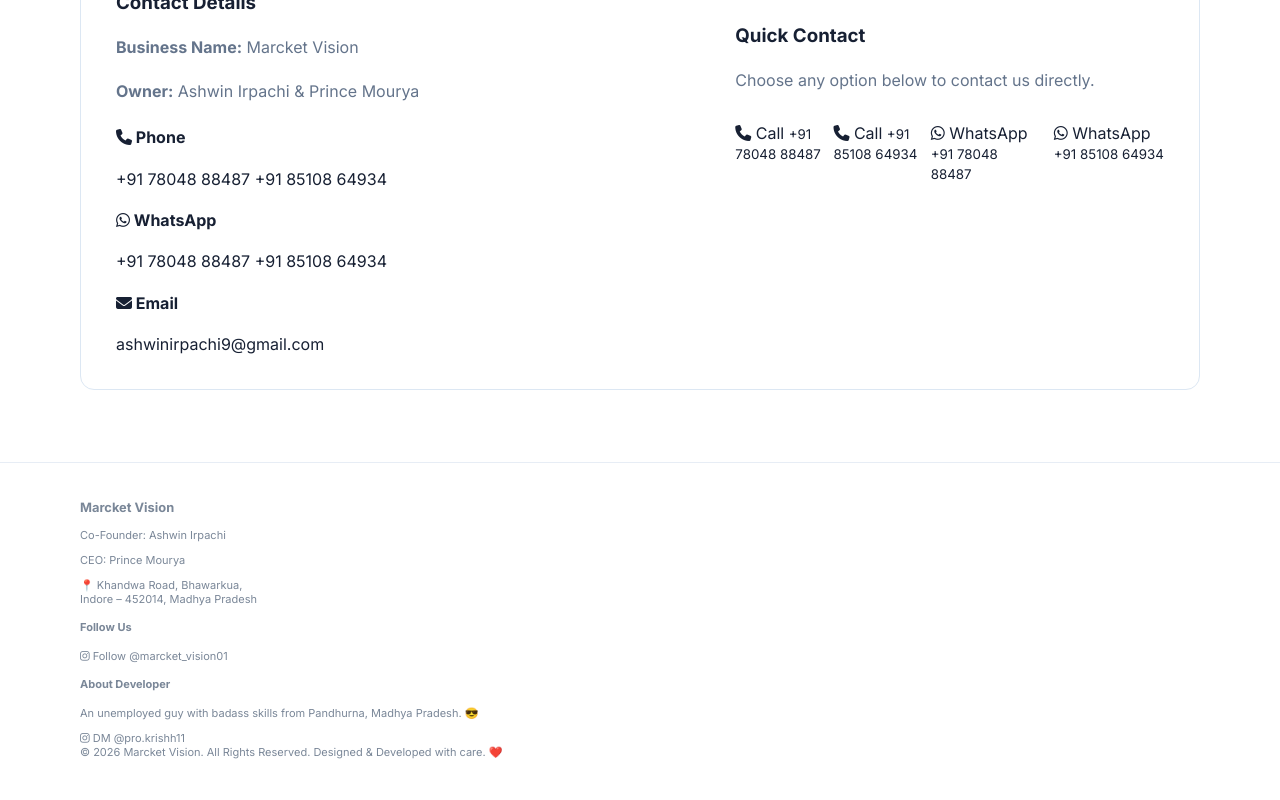
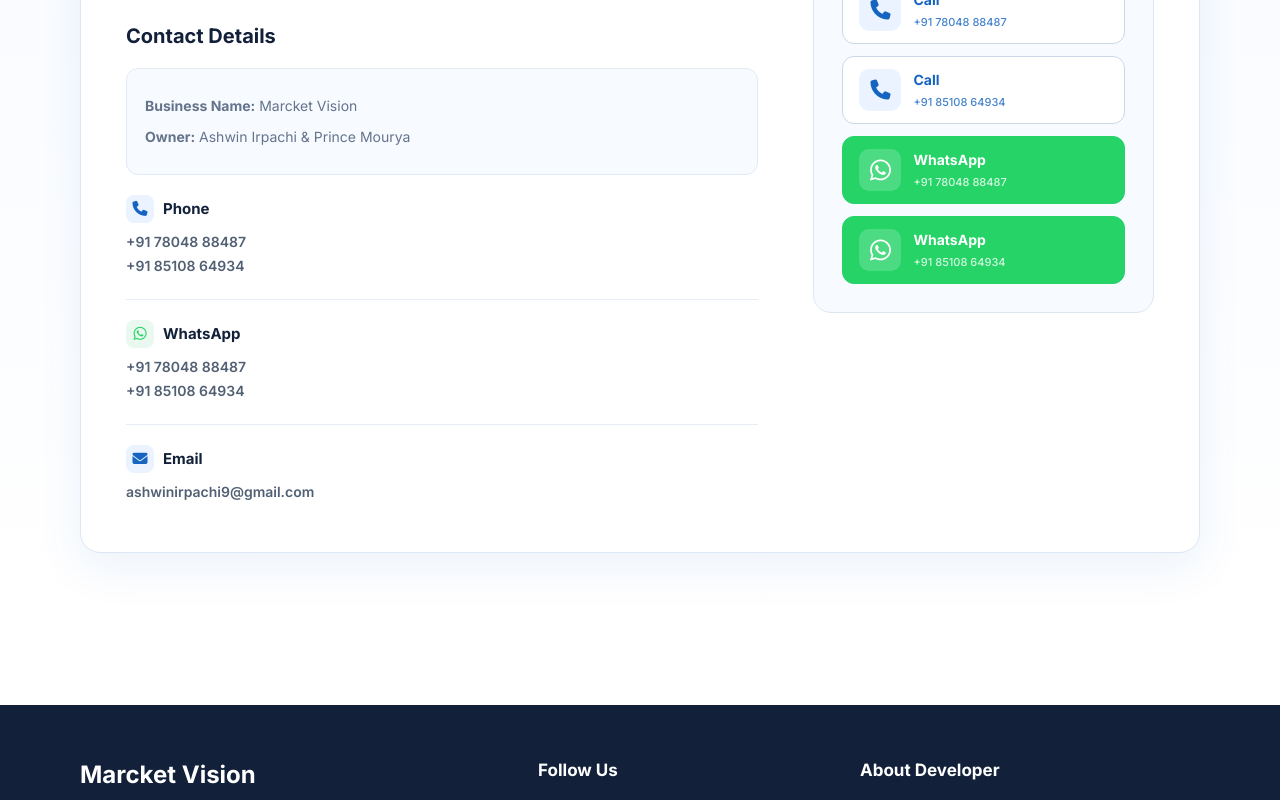
Before and after one commit to dev-kumrekrishna/Market-Vision, a plain HTML site: page index.html in a window 1280 px wide. Shown: the part 1760-2560 px from the top of the page. Drawn offline with Linux system fonts and the light colour scheme; no server answers.

Commit message:
Add files via upload

```diff
--- a/css/style.css
+++ b/css/style.css
@@ -43,8 +43,6 @@
 .btn.secondary { background: #fff; border-color: #cbd9e9; color: #1565c0; }
 .btn.danger { background: #fff; border-color: #f0caca; color: #c62828; }
 .btn.full { width: 100%; }
-.footer { border-top: 1px solid #e7edf5; padding: 24px 0; color: #7a8798; font-size: 11px; }
-.footer-row { display: flex; justify-content: space-between; }
 
 /* Profile Page */
 .profile-wrapper { max-width: 800px; margin: 40px auto; background: #fff; border-radius: 12px; border: 1px solid #dfe7f1; padding: 30px; position: relative;}
@@ -184,7 +182,7 @@
 
 /* Hero Section */
 .hero{background:linear-gradient(135deg,#f7fbff,#edf5ff);padding:90px 0}.hero-grid{display:grid;grid-template-columns:1.25fr .75fr;gap:60px;align-items:center}.eyebrow{font-size:11px;letter-spacing:1.7px;font-weight:800;color:#1565c0}.hero h1,.page-hero h1{font-size:clamp(38px,6vw,68px);line-height:1.05;margin:16px 0;color:#12203a}.hero h1 span{color:#1565c0}.hero p{color:#617087;max-width:620px;line-height:1.8}.hero-actions,.contact-actions{display:flex;gap:12px;margin-top:28px}.hero-card{background:#fff;border:1px solid #dce7f3;border-radius:16px;padding:42px;box-shadow:0 18px 50px rgba(21,101,192,.09)}.hero-icon{width:74px;height:74px;background:#e8f1ff;color:#1565c0;border-radius:15px;display:grid;place-items:center;font-weight:800;font-size:20px}.hero-card h3{margin:25px 0 8px}.hero-card p{font-size:13px}.section{padding:72px 0}.section.light{background:#f7faff}.section-head{display:flex;align-items:end;justify-content:space-between;margin-bottom:28px}.section-head h2,.about-grid h2,.contact-card h2{margin:8px 0;font-size:30px;color:#16233a}.section-head>a{color:#1565c0;font-weight:700;font-size:13px}
-.about-grid{display:grid;grid-template-columns:.8fr 1.2fr;gap:60px;align-items:start}.about-grid p,.contact-card p{color:#64748b;line-height:1.8}.contact-card{border:1px solid #dce7f3;border-radius:14px;padding:35px;display:flex;justify-content:space-between;align-items:center}
+.about-grid{display:grid;grid-template-columns:.8fr 1.2fr;gap:60px;align-items:start}.about-grid p,.contact-card p{color:#64748b;line-height:1.8}
 .page-hero{padding:60px 0;background:#f4f8fd;border-bottom:1px solid #e2eaf3}.page-hero h1{font-size:44px;margin:10px 0}.page-hero p{color:#64748b}
 .toolbar{display:flex;gap:15px;align-items:center;justify-content:space-between;margin-bottom:25px}.toolbar input,.panel-head input{width:300px;border:1px solid #ccd8e6;border-radius:7px;padding:11px 13px;outline:none}.toolbar input:focus,.panel-head input:focus{border-color:#1565c0}.chips{display:flex;gap:7px;flex-wrap:wrap}.chip{border:1px solid #d5e0ec;background:#fff;color:#526074;padding:8px 11px;border-radius:20px;font-size:11px;cursor:pointer}.chip.active{background:#1565c0;border-color:#1565c0;color:#fff}.empty{text-align:center;padding:50px;color:#8090a5}
 
@@ -240,6 +238,204 @@
 @keyframes characterFloat { 0%, 100% { transform: translateY(0); } 50% { transform: translateY(-12px); } }
 @keyframes pulseFloat { 0%, 100% { transform: scale(1) translateY(0); } 50% { transform: scale(1.08) translateY(-12px); } }
 
+/* =====================================
+   FOOTER
+===================================== */
+
+.footer {
+  margin-top: 80px;
+  padding: 55px 0 25px;
+
+  background: #12203a;
+  color: #ffffff;
+}
+
+
+/* MAIN CONTENT */
+
+.footer-content {
+  display: grid;
+
+  grid-template-columns: 1.2fr 0.8fr 1fr;
+
+  gap: 50px;
+
+  padding-bottom: 40px;
+}
+
+
+/* FOOTER SECTIONS */
+
+.footer-section h3,
+.footer-section h4 {
+  margin: 0 0 16px;
+
+  color: #ffffff;
+}
+
+.footer-section h3 {
+  font-size: 24px;
+}
+
+.footer-section h4 {
+  font-size: 17px;
+}
+
+
+/* TEXT */
+
+.footer-section p {
+  margin: 8px 0;
+
+  color: #b9c4d4;
+
+  font-size: 14px;
+
+  line-height: 1.7;
+}
+
+
+/* BUSINESS ROLES */
+
+.footer-role {
+  font-weight: 600;
+
+  color: #d8e2f0 !important;
+}
+
+
+/* LOCATION */
+
+.footer-location {
+  margin-top: 16px !important;
+}
+
+
+/* LINKS */
+
+.footer-instagram,
+.developer-link {
+  display: inline-flex;
+
+  align-items: center;
+
+  gap: 9px;
+
+  padding: 11px 16px;
+
+  margin-top: 5px;
+
+  border-radius: 10px;
+
+  background: rgba(255, 255, 255, 0.08);
+
+  color: #ffffff;
+
+  font-size: 14px;
+
+  font-weight: 600;
+
+  transition: 0.25s ease;
+}
+
+
+/* INSTAGRAM ICON */
+
+.footer-instagram i,
+.developer-link i {
+  font-size: 19px;
+}
+
+
+/* HOVER */
+
+.footer-instagram:hover,
+.developer-link:hover {
+  transform: translateY(-3px);
+
+  background: rgba(255, 255, 255, 0.15);
+
+  color: #ffffff;
+}
+
+
+/* DEVELOPER SECTION */
+
+.developer-section p {
+  max-width: 320px;
+}
+
+
+/* =====================================
+   FOOTER BOTTOM
+===================================== */
+
+.footer-bottom {
+  display: flex;
+
+  justify-content: space-between;
+
+  align-items: center;
+
+  gap: 20px;
+
+  padding-top: 25px;
+
+  border-top: 1px solid rgba(255, 255, 255, 0.12);
+
+  color: #8fa0b8;
+
+  font-size: 13px;
+}
+
+
+/* =====================================
+   RESPONSIVE
+===================================== */
+
+@media (max-width: 850px) {
+
+  .footer-content {
+    grid-template-columns: 1fr 1fr;
+
+    gap: 35px;
+  }
+
+  .developer-section {
+    grid-column: span 2;
+  }
+
+}
+
+
+@media (max-width: 550px) {
+
+  .footer {
+    padding: 40px 0 20px;
+  }
+
+  .footer-content {
+    grid-template-columns: 1fr;
+
+    gap: 30px;
+
+    padding-bottom: 30px;
+  }
+
+  .developer-section {
+    grid-column: auto;
+  }
+
+  .footer-bottom {
+    flex-direction: column;
+
+    align-items: flex-start;
+
+    gap: 8px;
+  }
+
+}
+
 @media(max-width: 900px) {
   .categories-grid { grid-template-columns: repeat(4, 1fr); gap: 10px; }
   .category-card { height: 95px; }
@@ -248,7 +444,6 @@
   .product-grid { grid-template-columns: repeat(2, 1fr); }
   .form-grid { grid-template-columns: 1fr; }
   .hero{padding:60px 0}.hero-grid,.about-grid{grid-template-columns:1fr;gap:30px}
-  .contact-card{flex-direction:column;align-items:flex-start}.toolbar{flex-direction:column;align-items:stretch}.toolbar input{width:100%}
   .hero-character { display: none; }
   .floating-icon { opacity: 0.18; }
 }
@@ -271,8 +466,7 @@
 }
 @media(max-width: 480px) {
   .product-grid { grid-template-columns: 1fr; }
-  .footer-row{flex-direction:column;gap:8px}.hero h1{font-size:42px}
-}
+  }
 
 * { box-sizing: border-box; }
 html { scroll-behavior: smooth; }
@@ -319,8 +513,6 @@
 .btn.secondary { background: #fff; border-color: #cbd9e9; color: #1565c0; }
 .btn.danger { background: #fff; border-color: #f0caca; color: #c62828; }
 .btn.full { width: 100%; }
-.footer { border-top: 1px solid #e7edf5; padding: 24px 0; color: #7a8798; font-size: 11px; }
-.footer-row { display: flex; justify-content: space-between; }
 
 /* Profile Page */
 .profile-wrapper { max-width: 800px; margin: 40px auto; background: #fff; border-radius: 12px; border: 1px solid #dfe7f1; padding: 30px; position: relative;}
@@ -429,7 +621,7 @@
   position: relative; /* Yeh line add karein */
   overflow: hidden;   /* Yeh line add karein */
 }
-.about-grid{display:grid;grid-template-columns:.8fr 1.2fr;gap:60px;align-items:start}.about-grid p,.contact-card p{color:#64748b;line-height:1.8}.contact-card{border:1px solid #dce7f3;border-radius:14px;padding:35px;display:flex;justify-content:space-between;align-items:center}
+.about-grid{display:grid;grid-template-columns:.8fr 1.2fr;gap:60px;align-items:start}.about-grid p{color:#64748b;line-height:1.8}.contact-card{border:1px solid #dce7f3;border-radius:14px;padding:35px;display:flex;justify-content:space-between;align-items:center}
 .page-hero{padding:60px 0;background:#f4f8fd;border-bottom:1px solid #e2eaf3}.page-hero h1{font-size:44px;margin:10px 0}.page-hero p{color:#64748b}
 .toolbar{display:flex;gap:15px;align-items:center;justify-content:space-between;margin-bottom:25px}.toolbar input,.panel-head input{width:300px;border:1px solid #ccd8e6;border-radius:7px;padding:11px 13px;outline:none}.toolbar input:focus,.panel-head input:focus{border-color:#1565c0}.chips{display:flex;gap:7px;flex-wrap:wrap}.chip{border:1px solid #d5e0ec;background:#fff;color:#526074;padding:8px 11px;border-radius:20px;font-size:11px;cursor:pointer}.chip.active{background:#1565c0;border-color:#1565c0;color:#fff}.empty{text-align:center;padding:50px;color:#8090a5}
 
@@ -520,8 +712,7 @@
 }
 @media(max-width: 480px) {
   .product-grid { grid-template-columns: 1fr; }
-  .footer-row{flex-direction:column;gap:8px}.hero h1{font-size:42px}
-}
+ }
 
 /* Dashboard Layout Elements */
 .dashboard {
@@ -781,3 +972,333 @@
   color: #12203a;
   margin-bottom: 15px;
 }
+
+/* =====================================
+   CONTACT SECTION
+===================================== */
+
+#contact {
+  background: linear-gradient(180deg, #f7faff 0%, #ffffff 100%);
+}
+
+.contact-card {
+  display: grid;
+  grid-template-columns: 1.3fr 0.7fr;
+  gap: 55px;
+  align-items: start;
+
+  padding: 45px;
+  border: 1px solid #dce7f3;
+  border-radius: 20px;
+
+  background: #ffffff;
+
+  box-shadow: 0 15px 45px rgba(21, 101, 192, 0.08);
+}
+
+
+/* LEFT SIDE */
+
+.contact-info h2 {
+  margin: 10px 0 12px;
+  font-size: clamp(28px, 4vw, 38px);
+  color: #12203a;
+}
+
+.contact-intro {
+  max-width: 650px;
+  margin-bottom: 30px;
+}
+
+
+/* CONTACT DETAILS BOX */
+
+.contact-details {
+  display: grid;
+  gap: 20px;
+}
+
+.contact-details > h3 {
+  margin: 0;
+  font-size: 20px;
+  color: #12203a;
+}
+
+
+/* BUSINESS DETAILS */
+
+.business-details {
+  padding: 18px;
+  border-radius: 12px;
+
+  background: #f7faff;
+  border: 1px solid #e1ebf5;
+}
+
+.business-details p {
+  margin: 6px 0;
+  font-size: 14px;
+}
+
+
+/* CONTACT GROUP */
+
+.contact-group {
+  padding-bottom: 18px;
+  border-bottom: 1px solid #e7edf5;
+}
+
+.contact-group:last-child {
+  border-bottom: none;
+  padding-bottom: 0;
+}
+
+.contact-group h4 {
+  display: flex;
+  align-items: center;
+  gap: 9px;
+
+  margin: 0 0 10px;
+
+  font-size: 15px;
+  color: #12203a;
+}
+
+.contact-group h4 i {
+  width: 28px;
+  height: 28px;
+
+  display: inline-flex;
+  align-items: center;
+  justify-content: center;
+
+  border-radius: 8px;
+
+  background: #eaf3ff;
+  color: #1565c0;
+}
+
+
+/* WHATSAPP ICON COLOR */
+
+.whatsapp-title i {
+  background: #e9f9ef !important;
+  color: #25d366 !important;
+}
+
+
+/* CONTACT LINKS */
+
+.contact-link {
+  display: block;
+
+  width: fit-content;
+
+  margin: 7px 0;
+
+  color: #526074;
+  font-size: 14px;
+  font-weight: 600;
+
+  transition: 0.2s ease;
+}
+
+.contact-link:hover {
+  color: #1565c0;
+  transform: translateX(4px);
+}
+
+.whatsapp-link:hover {
+  color: #25d366;
+}
+
+
+/* =====================================
+   RIGHT SIDE - QUICK CONTACT
+===================================== */
+
+.contact-actions-wrapper {
+  padding: 28px;
+
+  border-radius: 18px;
+
+  background: #f7faff;
+  border: 1px solid #dce7f3;
+}
+
+.contact-actions-wrapper h3 {
+  margin: 0 0 8px;
+
+  font-size: 22px;
+  color: #12203a;
+}
+
+.contact-actions-wrapper > p {
+  margin: 0 0 22px;
+
+  font-size: 13px;
+  color: #64748b;
+}
+
+
+/* BUTTON GRID */
+
+.contact-actions {
+  display: grid;
+
+  grid-template-columns: 1fr;
+
+  gap: 12px;
+
+  margin-top: 0;
+}
+
+
+/* CONTACT BUTTON */
+
+.contact-btn {
+  display: grid;
+
+  grid-template-columns: 42px 1fr;
+
+  align-items: center;
+
+  column-gap: 12px;
+
+  min-height: 68px;
+
+  padding: 12px 16px;
+
+  border-radius: 12px;
+
+  font-weight: 700;
+
+  transition: 0.25s ease;
+}
+
+
+/* ICON */
+
+.contact-btn i {
+  grid-row: span 2;
+
+  width: 42px;
+  height: 42px;
+
+  display: flex;
+  align-items: center;
+  justify-content: center;
+
+  border-radius: 10px;
+
+  font-size: 20px;
+}
+
+
+/* TEXT */
+
+.contact-btn span {
+  font-size: 14px;
+}
+
+.contact-btn small {
+  margin-top: 3px;
+
+  font-size: 11px;
+
+  font-weight: 500;
+
+  opacity: 0.8;
+}
+
+
+/* CALL BUTTON */
+
+.call-btn {
+  background: #ffffff;
+
+  border: 1px solid #cbd9e9;
+
+  color: #1565c0;
+}
+
+.call-btn i {
+  background: #eaf3ff;
+
+  color: #1565c0;
+}
+
+.call-btn:hover {
+  transform: translateY(-3px);
+
+  border-color: #1565c0;
+
+  box-shadow: 0 10px 25px rgba(21, 101, 192, 0.12);
+}
+
+
+/* WHATSAPP BUTTON */
+
+.whatsapp-btn {
+  background: #25d366;
+
+  border: 1px solid #25d366;
+
+  color: #ffffff;
+}
+
+.whatsapp-btn i {
+  background: rgba(255, 255, 255, 0.18);
+
+  color: #ffffff;
+
+  font-size: 24px;
+}
+
+.whatsapp-btn:hover {
+  transform: translateY(-3px);
+
+  box-shadow: 0 12px 28px rgba(37, 211, 102, 0.25);
+
+  filter: brightness(0.96);
+}
+
+
+/* =====================================
+   RESPONSIVE
+===================================== */
+
+@media (max-width: 850px) {
+
+  .contact-card {
+    grid-template-columns: 1fr;
+
+    gap: 30px;
+
+    padding: 30px;
+  }
+
+}
+
+
+@media (max-width: 550px) {
+
+  .contact-card {
+    padding: 22px;
+
+    border-radius: 15px;
+  }
+
+  .contact-actions-wrapper {
+    padding: 20px;
+  }
+
+  .contact-info h2 {
+    font-size: 27px;
+  }
+
+  .contact-btn {
+    padding: 10px 12px;
+  }
+
+}
```
